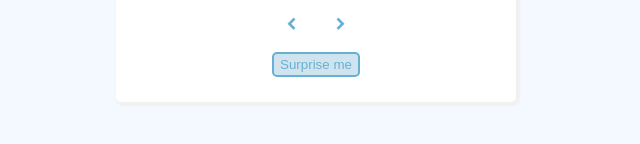
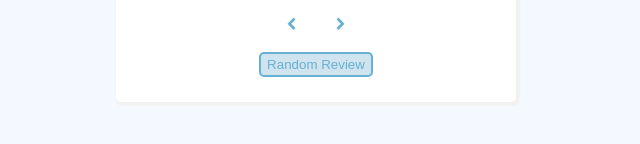
Before and after one commit to aniikk23/Review-Page, a plain HTML site: page index.html in a window 1280 px wide. Shown: the part 514-658 px from the top of the page, 324-964 px from the left. Drawn offline with Linux system fonts and the light colour scheme.

Commit message:
Update index.html

```diff
--- a/index.html
+++ b/index.html
@@ -38,7 +38,7 @@
                     </button>
                 </div>
                 <div class="rand-btn-div">
-                    <button class="random-btn">Surprise me</button>
+                    <button class="random-btn">Random Review</button>
                 </div>
             </div>
         </section>
```
